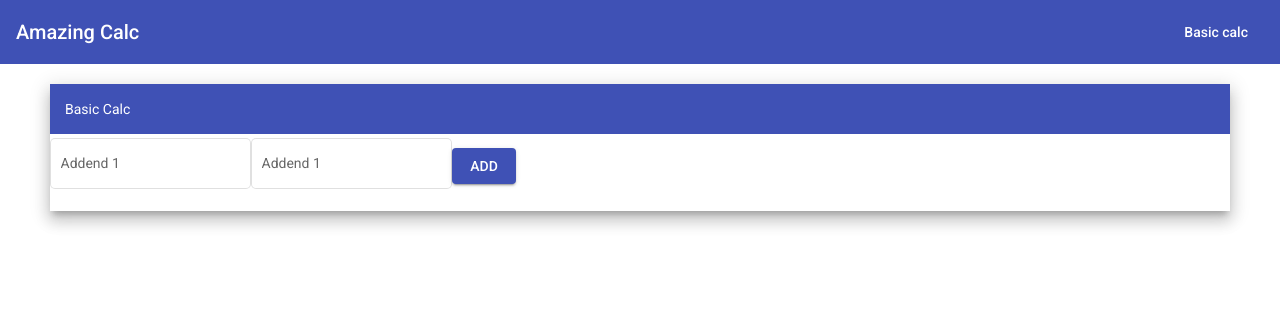
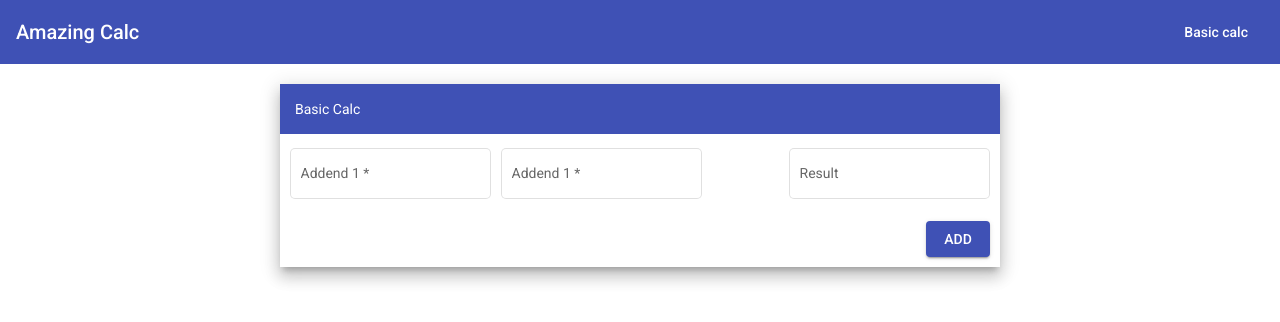
Before and after one commit to maselpopowo/acalc-client, an Angular app: page / in a window 1280 px wide. Shown: the top 322 px of the page. Built offline with nearby package versions, Linux system fonts and the light colour scheme.

Commit message:
Add layout to basic calc adding

```diff
--- a/src/app/app.component.ts
+++ b/src/app/app.component.ts
@@ -6,5 +6,4 @@ import { Component } from '@angular/core';
   styleUrls: ['./app.component.css']
 })
 export class AppComponent {
-  title = 'acalc-client';
 }
--- a/src/app/app.module.ts
+++ b/src/app/app.module.ts
@@ -10,6 +10,7 @@ import { ReactiveFormsModule } from '@angular/forms';
 import { MatToolbarModule } from '@angular/material/toolbar';
 import { MatButtonModule } from '@angular/material/button';
 import { BasicCalcComponent } from './basic-calc/basic-calc.component';
+import { HttpClientModule } from '@angular/common/http';
 
 @NgModule({
   declarations: [
@@ -24,7 +25,8 @@ import { BasicCalcComponent } from './basic-calc/basic-calc.component';
     MatFormFieldModule,
     ReactiveFormsModule,
     MatToolbarModule,
-    MatButtonModule
+    MatButtonModule,
+    HttpClientModule
   ],
   providers: [],
   bootstrap: [AppComponent]
--- a/src/app/basic-calc/basic-calc.component.css
+++ b/src/app/basic-calc/basic-calc.component.css
@@ -1,5 +1,8 @@
 .page {
   padding: 20px 50px;
+  display: flex;
+  flex-direction: row;
+  justify-content: center;
 }
 
 .title {
@@ -7,3 +10,25 @@
   color: white;
   padding: 15px;
 }
+
+.content {
+  padding: 10px;
+  display: flex;
+  flex-direction: column;
+  min-width: 700px;
+}
+
+.basic-form {
+  display: flex;
+  flex-direction: row;
+  justify-content: space-between;
+}
+
+.first-field {
+  margin-right: 10px;
+}
+
+.actions {
+  display: flex;
+  flex-direction: row;
+}
--- a/src/app/basic-calc/basic-calc.component.html
+++ b/src/app/basic-calc/basic-calc.component.html
@@ -5,18 +5,25 @@
       <span class="spacer"></span>
     </div>
     <div class="content">
-      <form>
-        <mat-form-field appearance="outline">
+      <form [formGroup]="form" class="basic-form">
+        <mat-form-field appearance="outline" class="first-field">
           <mat-label>Addend 1</mat-label>
-          <input type="number" matInput>
+          <input type="number" matInput formControlName="addend1" required>
         </mat-form-field>
         <mat-form-field appearance="outline">
           <mat-label>Addend 1</mat-label>
-          <input type="number" matInput>
+          <input type="number" matInput formControlName="addend2" required>
         </mat-form-field>
-        <button mat-raised-button color="primary">ADD</button>
+        <span class="spacer"></span>
+        <mat-form-field appearance="outline" class="result-field">
+          <mat-label>Result</mat-label>
+          <input type="number" matInput readonly formControlName="result">
+        </mat-form-field>
       </form>
-
+      <div class="actions">
+        <span class="spacer"></span>
+        <button mat-raised-button color="primary" (click)="add()">ADD</button>
+      </div>
     </div>
   </div>
 </div>
--- a/src/app/basic-calc/basic-calc.component.ts
+++ b/src/app/basic-calc/basic-calc.component.ts
@@ -1,4 +1,6 @@
 import { Component, OnInit } from '@angular/core';
+import { FormControl, FormGroup } from '@angular/forms';
+import { BasicCalcService } from './basic-calc.service';
 
 @Component({
   selector: 'acalc-basic-calc',
@@ -7,10 +9,25 @@ import { Component, OnInit } from '@angular/core';
 })
 export class BasicCalcComponent implements OnInit {
 
-  constructor() {
+  form = new FormGroup({
+    addend1: new FormControl(),
+    addend2: new FormControl(),
+    result: new FormControl()
+  })
+
+  constructor(private service: BasicCalcService) {
+
   }
+
 
   ngOnInit(): void {
   }
 
+  add() {
+    const {addend1, addend2} = this.form.value;
+    this.service.add({addend1, addend2}).subscribe(value => {
+      this.form.controls.result.setValue(value);
+    })
+  }
+
 }
--- /dev/null
+++ b/src/app/basic-calc/basic-calc.service.ts
@@ -0,0 +1,22 @@
+import { Injectable } from '@angular/core';
+import { HttpClient } from '@angular/common/http';
+import { Operation } from './operation';
+import { Observable } from 'rxjs';
+import { map } from 'rxjs/operators';
+import { Result } from './result';
+
+@Injectable({
+  providedIn: 'root'
+})
+export class BasicCalcService {
+
+  constructor(private http: HttpClient) {
+  }
+
+  add(operation: Operation): Observable<number> {
+    return this.http.post<Result>('http://localhost:8080/api/v1/add', operation)
+      .pipe(
+        map(result => result.value)
+      )
+  }
+}
--- /dev/null
+++ b/src/app/basic-calc/operation.ts
@@ -0,0 +1,4 @@
+export interface Operation {
+  addend1: number,
+  addend2: number
+}
--- /dev/null
+++ b/src/app/basic-calc/result.ts
@@ -0,0 +1,3 @@
+export interface Result {
+  value: number
+}
```
Also changed, not shown: 2 other files (tests, documents, lock files or other folders).
